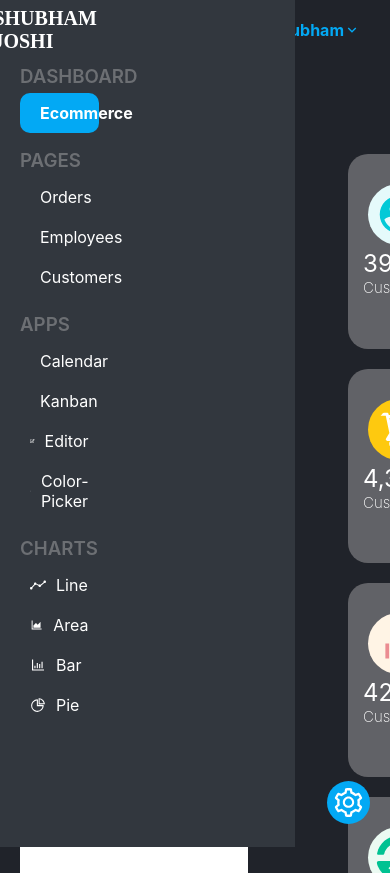
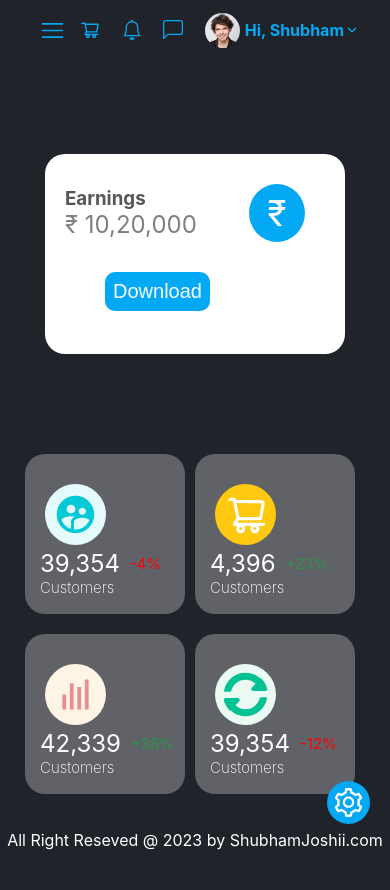
Before and after one commit to ShubhamJoshii/AdminDashboard, a React (Create React App) app: page / in a window 390 px wide. Before the commit the page ends 847 px from the top, so only its background shows below. Built offline with nearby package versions, Linux system fonts and the light colour scheme.

Commit message:
Responsive Css

```diff
--- a/src/App.js
+++ b/src/App.js
@@ -15,7 +15,7 @@ import Bars from "./Bar/Bar";
 import Pies from "./Pie/Pie";
 import Calendar from "./Calendar/Calendar";
 const App = () => {
-  const [navbarSide, setNavbarSide] = useState(true);
+  const [navbarSide, setNavbarSide] = useState(false);
   const [settingShow, setSettingShow] = useState(false);
   const [themeColor,setThemeColor] = useState("#03a9f4");
   const [darkLightTheme , setDarkLightTheme] = useState(true);
--- a/src/Ecommerce/Ecommerce.css
+++ b/src/Ecommerce/Ecommerce.css
@@ -8,15 +8,18 @@
     position: relative;
     /* left: 50px; */
     top: 10vh;
+    flex-wrap: wrap;
+    align-items: center;
+    justify-content: center;
+    gap: 100px;
 }
 
 
 .Ecommerce #firstLine #Earnings{
     background-color: white;
     width: 25pc;
-    /* height: 25vh; */
+    height: 200px;
     color: rgb(87, 85, 85);
-    margin-right: 100px;
     border-radius: 20px;
 }
 
@@ -69,7 +72,7 @@
 
 .AssetsCards{
     width: 15pc;
-    height: 23vh;
+    height: 160px;
     /* background-color:rgba(255, 255, 255, 0.158); */
     background-color:var(--NavbarSideH3);
     margin-bottom: 20px;
@@ -143,3 +146,13 @@
     font-size:15px;
     margin-left: 10px;
 }
+
+@media only screen and (max-width:496px){
+    .AssetsCards{
+        width:10pc;
+    }
+    .Ecommerce #firstLine #Earnings{
+        /* margin-right: 5px; */
+        width: 300px;
+    }
+}
--- a/src/Navbar/Navbar.jsx
+++ b/src/Navbar/Navbar.jsx
@@ -9,9 +9,7 @@ const Navbar = ({ setNavbarSide, navbarSide,themeColor }) => {
   return (
     <>
       <div
-        className={
-          navbarSide === true ? "Navbar navbarResponsive82" : "Navbar navbarResponsive100"
-        }
+        className={navbarSide === true ? "Navbar navbarResponsive82" : "Navbar navbarResponsive100"}
         >
         <RxHamburgerMenu
           style={{color:themeColor}}
--- a/src/NavbarSide/NavbarSide.css
+++ b/src/NavbarSide/NavbarSide.css
@@ -1,45 +1,59 @@
 
 .NavbarSide{
-    /* height: 120vh; */
-    /* width: 18vw; */
-    /* color: rgba(255, 255, 255, 0.756); */
     width: 275px;
     height: 98vh;
     background-color: var(--BGLightcolor);
     color: var(--TextColorW);
-    padding-left: 10px;
-    padding: 10px;
+    padding: 0px 10px 20px 10px;
     z-index: 9999;
     position: absolute;
-
-    /* overflow: hidden; */
 }
 
 #companyLogo{
     font-weight: bolder;
     font-family: cursive;
     font-size: 20px;
-    position: fixed;
-    width: 18vw;
+    /* position: fixed; */
+    /* width: 275px; */
+    width: 100%;
     height: 60px;
     top: 0;
     display: flex;
-    justify-content: center;
+    justify-content:space-between;
     align-items: center;
+    text-align: center;
     background-color: var(--BGLightcolor);
     z-index: 99999;
 }
 
+#closedNavbar{
+    /* display: none; */
+    /* display: ; */
+    /* background-color: white; */
+    color: #B6A7A7;
+    font-size: 28px;
+    cursor: pointer;
+    border-radius: 50%;
+    padding: 2px;
+}
+
+#closedNavbar:hover{
+
+    background-color: white;
+}
 .dashboard{
     position: absolute;
     top: 20px;
     margin-top: 35px;
+    width: 90%;
 }
+
 
 .NavbarSide h3{
     color: var(--NavbarSideH3);
     margin: 10px 10px 5px 10px;
-    font-weight: 600;}
+    font-weight: 600;
+}
 
 .NavbarSide ul{
     margin-top: 0px;
@@ -51,7 +65,8 @@
 .NavbarSide ul li{
     cursor: pointer;
     padding:10px;
-    width: 15vw;
+    /* width: 15vw; */
+    width: 95%;
     display: flex;
     align-items: center;
 }
@@ -62,9 +77,9 @@
 
 .NavbarSide ul li:hover{
     /* background-color: rgb(255, 255, 255); */
+    /* color: black; */
     background-color: var(--TextColorW);
     color: var(--TextColorB);
-    /* color: black; */
     border-radius: 10px;
 }
 
@@ -74,3 +89,10 @@
     color: var(--TextColorW);
     font-weight: bolder;
 }
+
+
+@media screen and (max-width:1100px){
+    .NavbarSide{
+        width: 200px;
+    }
+}
--- a/src/NavbarSide/NavbarSide.jsx
+++ b/src/NavbarSide/NavbarSide.jsx
@@ -1,6 +1,6 @@
 import React, { useEffect, useState } from "react";
 import "./NavbarSide.css";
-import { RiShoppingBag3Line } from "react-icons/ri";
+import { RiShoppingBag3Line, RiCloseCircleLine } from "react-icons/ri";
 import { useNavigate } from "react-router-dom";
 import { navbarPagesData, navbarAppsData, navbarCharts } from "./NavbarData";
 const NavbarSide = ({ navbarSide, themeColor}) => {
@@ -14,7 +14,7 @@ const NavbarSide = ({ navbarSide, themeColor}) => {
       className="NavbarSide"
       style={navbarSide === true ? { display: "block" } : { display: "none" }}
     >
-      <div id="companyLogo">SHUBHAM JOSHI</div>
+      <div id="companyLogo">SHUBHAM JOSHI <RiCloseCircleLine id="closedNavbar"/></div>
       <div className="dashboard">
         <h3>DASHBOARD</h3>
         <ul>
--- a/src/index.css
+++ b/src/index.css
@@ -89,12 +89,13 @@ code {
 
 .Responsive100{
   width: 100vw;
-  position: fixed;
+  /* position: fixed; */
   left: 0vw;
   top: 60px;
   background: var(--BGDarkcolor);
   min-height: 94vh;
-  padding: 10px 20px;
+  /* padding: 10px 20px; */
+  padding: 10px 0px;
 }
 
 #allRightReserved{
```
Also changed, not shown: 12 other files (tests, documents, lock files or other folders).
